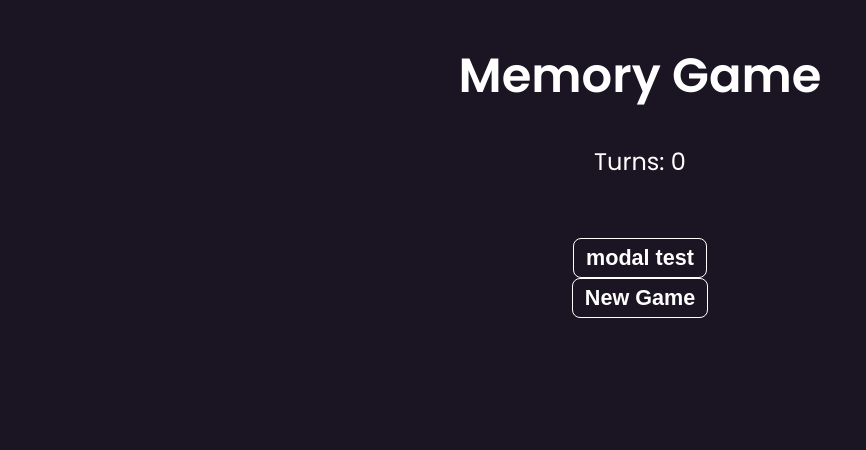
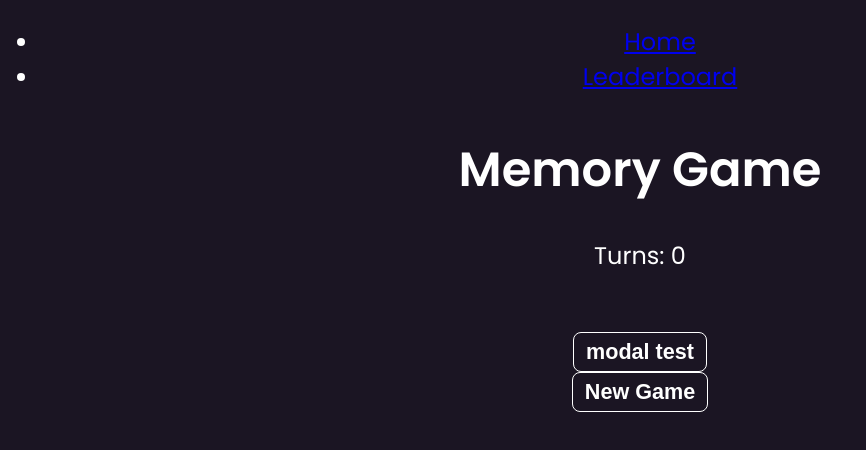
Before and after one commit to darrenxychen/memorygame, a React (Vite) app: page / in a window 1280 px wide. Shown: the top 450 px of the page, without its empty margins (0-866 px from the left). Built offline with nearby package versions, Linux system fonts and the light colour scheme.

Commit message:
added component to page

```diff
--- a/src/App.jsx
+++ b/src/App.jsx
@@ -2,10 +2,11 @@ import './App.css';
 import { BrowserRouter, Routes, Route } from 'react-router-dom';
 import Home from './pages/Home';
 import Leaderboard from './pages/Leaderboard';
+import Navigation from './components/Navigation';
 
 const App = () => {
   return (
-    <BrowserRouter>
+    <><Navigation /><BrowserRouter>
       <div className="App">
         <Routes>
           <Route path="/" element={<Home />} />
@@ -13,7 +14,7 @@ const App = () => {
           <Route path="*" element={<h1>Not Found</h1>} /> {/* 404 page */}
         </Routes>
       </div>
-    </BrowserRouter>
+    </BrowserRouter></>
 
   )
 
```
